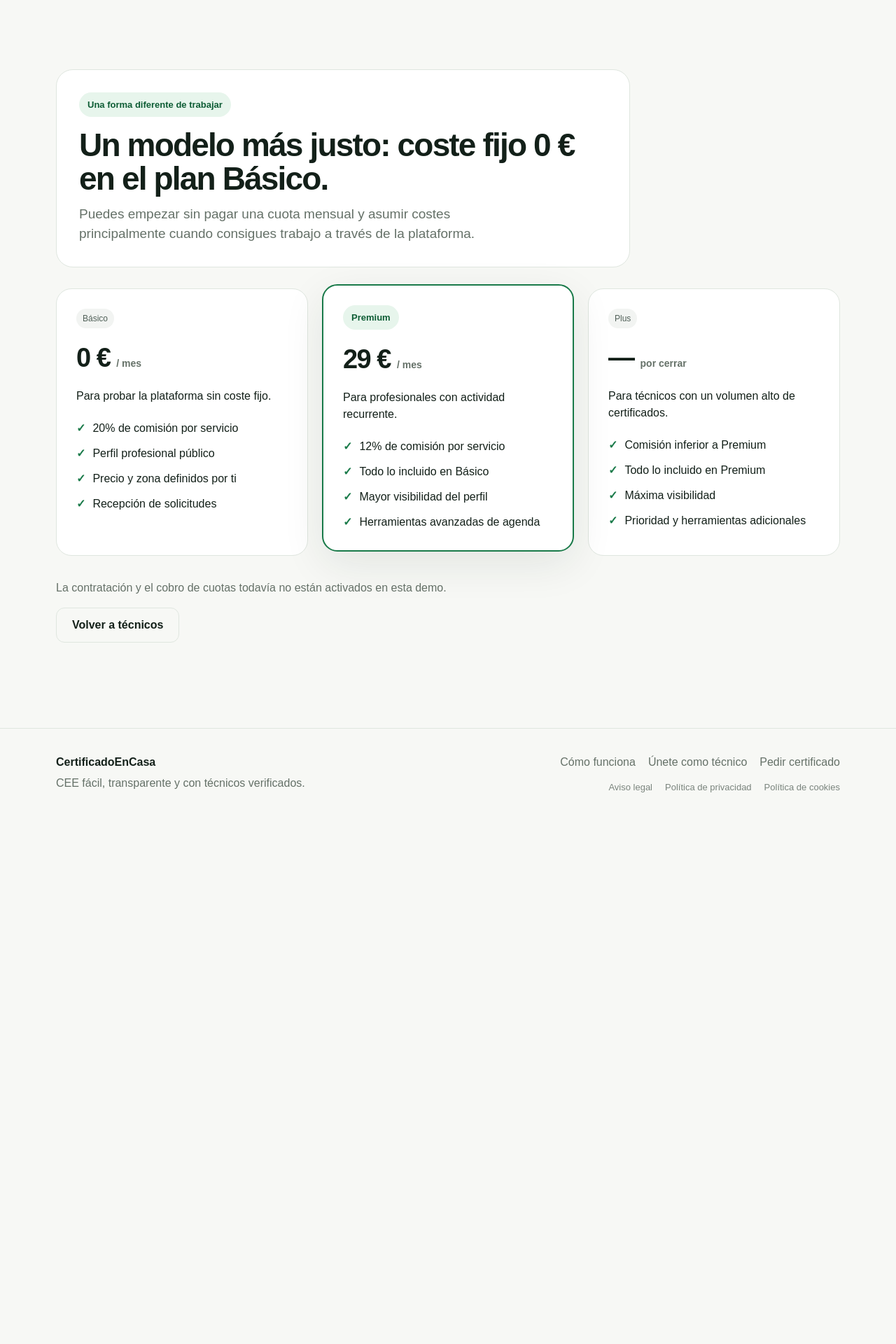
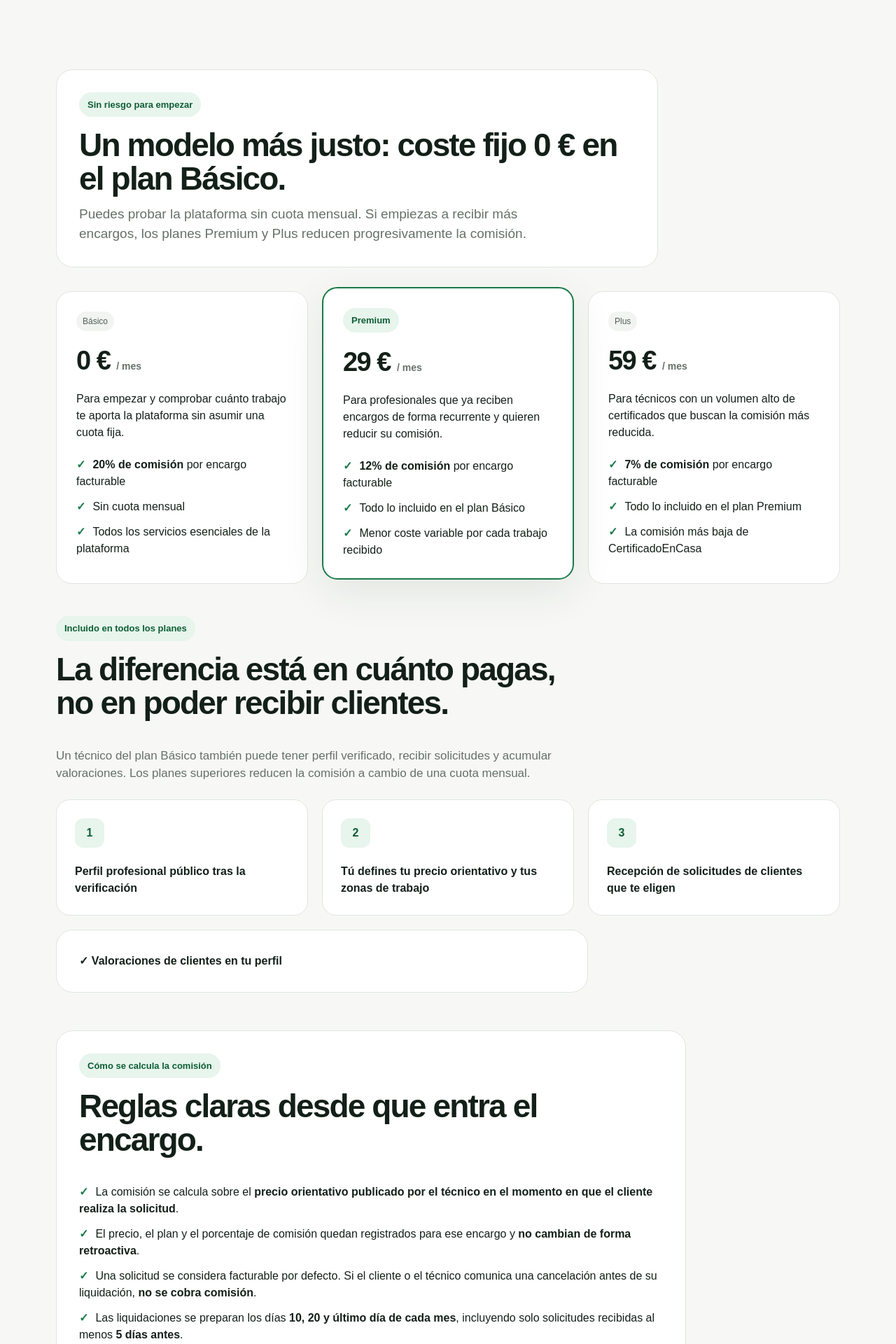
Before and after one commit to Javimenmes96/CertificadoEnCasa, a Next.js app: page /precios in a window 1280 px wide. Shown: the part 500-2420 px from the top of the page at 70% size. Before the commit the page ends 1671 px from the top, so only its background shows below. Built offline with nearby package versions, Linux system fonts and the light colour scheme.

Commit message:
Actualizar planes y reglas de comisión para técnicos

```diff
--- a/app/precios/page.tsx
+++ b/app/precios/page.tsx
@@ -1,4 +1,11 @@
 import Link from "next/link";
+
+const sharedBenefits = [
+  "Perfil profesional público tras la verificación",
+  "Tú defines tu precio orientativo y tus zonas de trabajo",
+  "Recepción de solicitudes de clientes que te eligen",
+  "Valoraciones de clientes en tu perfil",
+];
 
 export default function PreciosPage() {
   return (
@@ -7,57 +14,116 @@ export default function PreciosPage() {
         <div className="container">
           <span className="eyebrow">Planes para técnicos</span>
           <h1>Empieza sin cuota y reduce tu comisión a medida que creces.</h1>
-          <p>Los planes están pensados para que cada técnico elija el modelo que mejor encaja con su volumen de certificados.</p>
+          <p>
+            Elige el plan que mejor encaje con tu volumen de trabajo. En CertificadoEnCasa el cliente te elige a ti y tú mantienes el control sobre tu precio y tus zonas.
+          </p>
         </div>
       </section>
+
       <section className="section">
-        <div className="container" style={{ marginBottom: 30 }}>
-          <div className="panel" style={{ maxWidth: 820 }}>
-            <span className="eyebrow">Una forma diferente de trabajar</span>
+        <div className="container" style={{ marginBottom: 34 }}>
+          <div className="panel" style={{ maxWidth: 860 }}>
+            <span className="eyebrow">Sin riesgo para empezar</span>
             <h2 style={{ marginTop: 16, marginBottom: 12 }}>Un modelo más justo: coste fijo 0 € en el plan Básico.</h2>
             <p className="lead" style={{ marginBottom: 0 }}>
-              Puedes empezar sin pagar una cuota mensual y asumir costes principalmente cuando consigues trabajo a través de la plataforma.
+              Puedes probar la plataforma sin cuota mensual. Si empiezas a recibir más encargos, los planes Premium y Plus reducen progresivamente la comisión.
             </p>
           </div>
         </div>
+
         <div className="container pricing-grid">
           <article className="price-card">
             <span className="tag">Básico</span>
             <div className="plan-price">0 € <small>/ mes</small></div>
-            <p>Para probar la plataforma sin coste fijo.</p>
+            <p>Para empezar y comprobar cuánto trabajo te aporta la plataforma sin asumir una cuota fija.</p>
             <ul className="check-list">
-              <li>20% de comisión por servicio</li>
-              <li>Perfil profesional público</li>
-              <li>Precio y zona definidos por ti</li>
-              <li>Recepción de solicitudes</li>
+              <li><strong>20% de comisión</strong> por encargo facturable</li>
+              <li>Sin cuota mensual</li>
+              <li>Todos los servicios esenciales de la plataforma</li>
             </ul>
           </article>
+
           <article className="price-card featured">
             <span className="eyebrow">Premium</span>
             <div className="plan-price">29 € <small>/ mes</small></div>
-            <p>Para profesionales con actividad recurrente.</p>
+            <p>Para profesionales que ya reciben encargos de forma recurrente y quieren reducir su comisión.</p>
             <ul className="check-list">
-              <li>12% de comisión por servicio</li>
-              <li>Todo lo incluido en Básico</li>
-              <li>Mayor visibilidad del perfil</li>
-              <li>Herramientas avanzadas de agenda</li>
+              <li><strong>12% de comisión</strong> por encargo facturable</li>
+              <li>Todo lo incluido en el plan Básico</li>
+              <li>Menor coste variable por cada trabajo recibido</li>
             </ul>
           </article>
+
           <article className="price-card">
             <span className="tag">Plus</span>
-            <div className="plan-price">— <small>por cerrar</small></div>
-            <p>Para técnicos con un volumen alto de certificados.</p>
+            <div className="plan-price">59 € <small>/ mes</small></div>
+            <p>Para técnicos con un volumen alto de certificados que buscan la comisión más reducida.</p>
             <ul className="check-list">
-              <li>Comisión inferior a Premium</li>
-              <li>Todo lo incluido en Premium</li>
-              <li>Máxima visibilidad</li>
-              <li>Prioridad y herramientas adicionales</li>
+              <li><strong>7% de comisión</strong> por encargo facturable</li>
+              <li>Todo lo incluido en el plan Premium</li>
+              <li>La comisión más baja de CertificadoEnCasa</li>
             </ul>
           </article>
         </div>
-        <div className="container" style={{ marginTop: 34 }}>
-          <p style={{ color: "var(--muted)" }}>La contratación y el cobro de cuotas todavía no están activados en esta demo.</p>
-          <Link href="/tecnicos" className="button button-secondary">Volver a técnicos</Link>
+
+        <div className="container" style={{ marginTop: 46 }}>
+          <div className="section-heading" style={{ marginBottom: 24 }}>
+            <span className="eyebrow">Incluido en todos los planes</span>
+            <h2 style={{ marginTop: 16 }}>La diferencia está en cuánto pagas, no en poder recibir clientes.</h2>
+            <p>
+              Un técnico del plan Básico también puede tener perfil verificado, recibir solicitudes y acumular valoraciones. Los planes superiores reducen la comisión a cambio de una cuota mensual.
+            </p>
+          </div>
+          <div className="grid-3">
+            {sharedBenefits.slice(0, 3).map((benefit, index) => (
+              <div className="card" key={benefit}>
+                <div className="card-number">{index + 1}</div>
+                <strong>{benefit}</strong>
+              </div>
+            ))}
+          </div>
+          <div className="panel" style={{ marginTop: 20, maxWidth: 760 }}>
+            <strong>✓ {sharedBenefits[3]}</strong>
+          </div>
+        </div>
+
+        <div className="container" style={{ marginTop: 54 }}>
+          <div className="panel" style={{ maxWidth: 900 }}>
+            <span className="eyebrow">Cómo se calcula la comisión</span>
+            <h2 style={{ marginTop: 16 }}>Reglas claras desde que entra el encargo.</h2>
+            <ul className="check-list">
+              <li>
+                La comisión se calcula sobre el <strong>precio orientativo publicado por el técnico en el momento en que el cliente realiza la solicitud</strong>.
+              </li>
+              <li>
+                El precio, el plan y el porcentaje de comisión quedan registrados para ese encargo y <strong>no cambian de forma retroactiva</strong>.
+              </li>
+              <li>
+                Una solicitud se considera facturable por defecto. Si el cliente o el técnico comunica una cancelación antes de su liquidación, <strong>no se cobra comisión</strong>.
+              </li>
+              <li>
+                Las liquidaciones se preparan los días <strong>10, 20 y último día de cada mes</strong>, incluyendo solo solicitudes recibidas al menos <strong>5 días antes</strong>.
+              </li>
+            </ul>
+            <p className="form-note" style={{ marginBottom: 0 }}>
+              Ejemplo: si tu precio publicado es 50 € y estás en el plan Básico, la comisión de ese encargo será de 10 €, aunque después acuerdes otro importe directamente con el cliente.
+            </p>
+          </div>
+        </div>
+
+        <div className="container" style={{ marginTop: 40 }}>
+          <div className="panel highlight" style={{ maxWidth: 900 }}>
+            <span className="eyebrow" style={{ background: "rgba(255,255,255,.15)", color: "white" }}>Únete como técnico</span>
+            <h2 style={{ marginTop: 18 }}>Empieza con el Básico y cambia de plan cuando te compense.</h2>
+            <p>
+              El alta no publica automáticamente tu perfil: primero revisamos tu habilitación profesional. Tampoco se activa ningún cobro automático durante el proceso de solicitud de alta.
+            </p>
+            <div className="hero-actions">
+              <Link href="/unete-como-tecnico" className="button" style={{ background: "white", color: "var(--brand-dark)", borderColor: "white" }}>
+                Solicitar alta como técnico
+              </Link>
+            </div>
+          </div>
         </div>
       </section>
     </>
```
